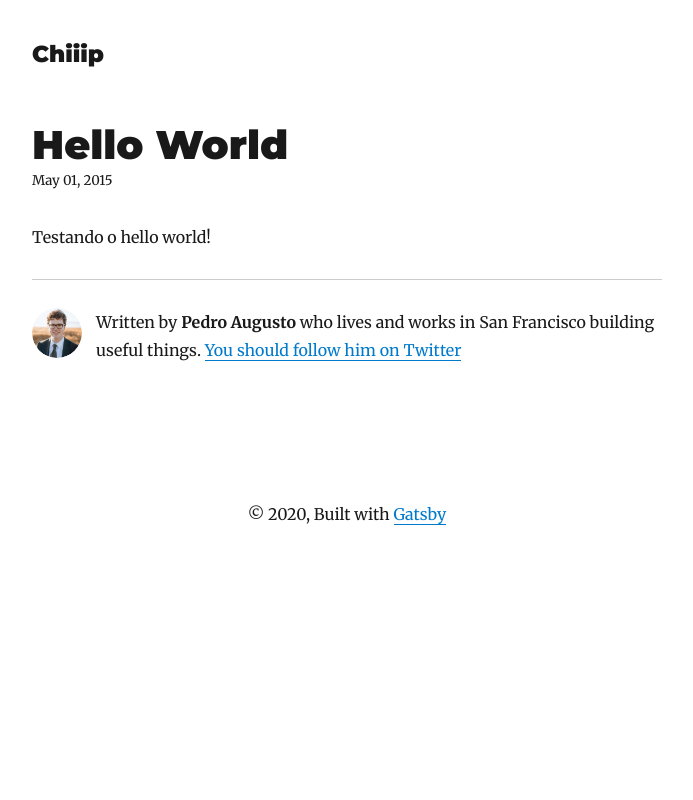
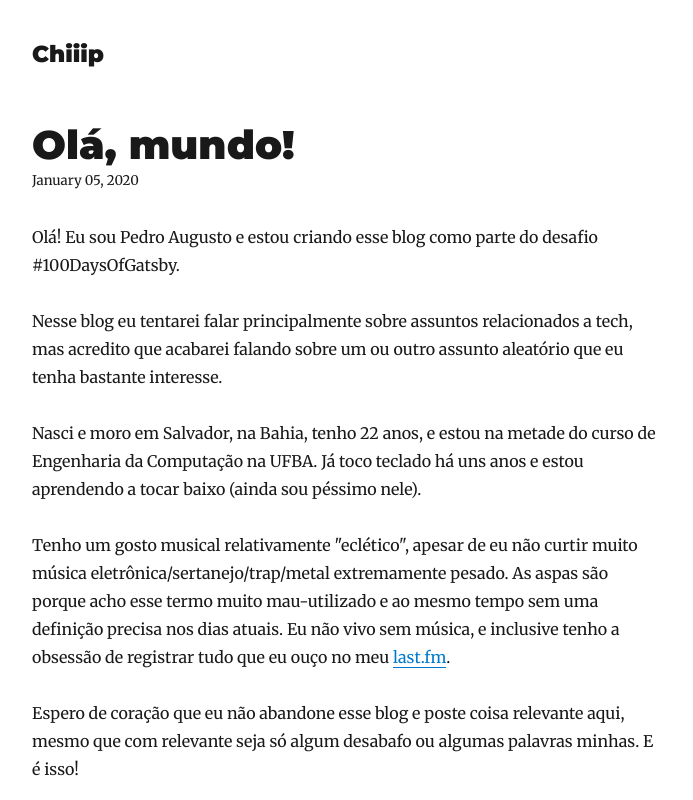
Before and after one commit to Chiiip/chiiip-blog, a Gatsby site: page /blog/hello-world/ in a window 1280 px wide. Shown: the top 800 px of the page, without its empty margins (293-986 px from the left). Built offline with nearby package versions, Linux system fonts and the light colour scheme; Gatsby itself is replaced by a stand-in of ours; some packages are replaced by stand-ins of ours.

Commit message:
Update Blog “hello-world/index”

```diff
--- a/content/blog/hello-world/index.md
+++ b/content/blog/hello-world/index.md
@@ -1,7 +1,15 @@
 ---
 path: hello-world
-date: '2015-05-01T22:12:03.284Z'
-title: Hello World
-description: Novo hello world para teste
+date: 2020-01-05T03:00:00.000Z
+title: 'Olá, mundo!'
+description: Primeiro post do blog
 ---
-Testando o hello world!
+Olá! Eu sou Pedro Augusto e estou criando esse blog como parte do desafio #100DaysOfGatsby.
+
+Nesse blog eu tentarei falar principalmente sobre assuntos relacionados a tech, mas acredito que acabarei falando sobre um ou outro assunto aleatório que eu tenha bastante interesse.
+
+Nasci e moro em Salvador, na Bahia, tenho 22 anos, e estou na metade do curso de Engenharia da Computação na UFBA. Já toco teclado há uns anos e estou aprendendo a tocar baixo (ainda sou péssimo nele).
+
+Tenho um gosto musical relativamente "eclético", apesar de eu não curtir muito música eletrônica/sertanejo/trap/metal extremamente pesado. As aspas são porque acho esse termo muito mau-utilizado e ao mesmo tempo sem uma definição precisa nos dias atuais. Eu não vivo sem música, e inclusive tenho a obsessão de registrar tudo que eu ouço no meu [last.fm](https://www.last.fm/user/PedroChiiip).
+
+Espero de coração que eu não abandone esse blog e poste coisa relevante aqui, mesmo que com relevante seja só algum desabafo ou algumas palavras minhas. E é isso!
```
